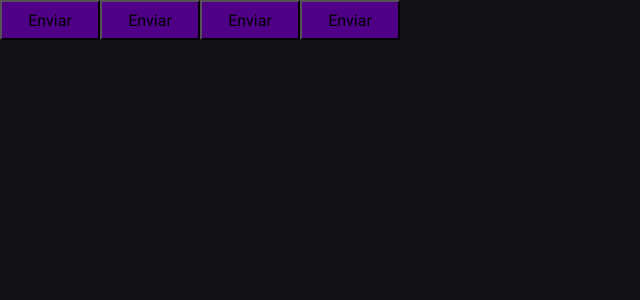
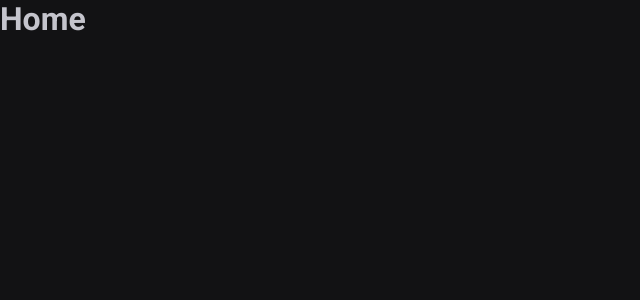
Before and after one commit to draedpunk/ignite-timer, a React (Vite) app: page / in a window 1280 px wide. Shown: the top 300 px of the page, without its empty margins (0-640 px from the left). Built offline with nearby package versions, Linux system fonts and the light colour scheme.

Commit message:
add rotas

```diff
--- a/package.json
+++ b/package.json
@@ -11,7 +11,8 @@
   },
   "dependencies": {
     "react": "^19.1.0",
-    "react-dom": "^19.1.0"
+    "react-dom": "^19.1.0",
+    "react-router-dom": "^7.6.3"
   },
   "devDependencies": {
     "@eslint/js": "^9.30.1",
--- a/src/App.tsx
+++ b/src/App.tsx
@@ -1,17 +1,18 @@
 import { ThemeProvider } from "styled-components";
-import { Button } from "./components/Button";
+import { BrowserRouter } from "react-router-dom";
 import { defaultTheme } from "./styles/themes/default";
 import { GlobalStyle } from "./styles/global";
+import { Router } from "./Router";
 
 export function App() {
   return (
     <ThemeProvider theme={defaultTheme}>
+      <BrowserRouter>
 
-    <Button variant="primary" />
-    <Button variant="secondary" />
-    <Button variant="sucess" />
-    <Button variant="danger" />
 
+        <Router />
+
+      </BrowserRouter>
       <GlobalStyle />
     </ThemeProvider>
   )
--- /dev/null
+++ b/src/Router.tsx
@@ -0,0 +1,15 @@
+import { Routes, Route} from 'react-router-dom';
+import { Home } from './pages/Home';
+import { History } from './pages/History';
+
+export function Router(){
+    return (
+        <Routes>
+
+            <Route path="/" element={<Home />}/>
+            <Route path="/history" element={<History />}/>
+
+        </Routes>
+
+    );
+}
--- a/src/components/Button.styles.ts
+++ /dev/null
@@ -1,26 +0,0 @@
-import styled, { css } from 'styled-components';
-
-export type ButtonVariant = 'primary' | 'secondary' | 'danger' | 'sucess';
-
-interface ButtonContainerProps {
-    variant: ButtonVariant;
-}
-
-const buttonVariants ={
-    primary: 'purple',
-    secondary: 'blue',
-    danger: 'red',
-    sucess: 'green'
-}
-
-export const ButtonContainer = styled.button<ButtonContainerProps>`
-    width: 100px;
-    height: 40px;
-
-    background-color: ${props => props.theme['purple-500']};
-    /* ${props => {
-        return css`background-color: ${buttonVariants[props.variant]}`
-
-
-    }} */
-`
--- a/src/components/Button.tsx
+++ /dev/null
@@ -1,10 +0,0 @@
-import { ButtonContainer, type ButtonVariant } from "./Button.styles";
-
-interface ButtonProps {
-    variant?: ButtonVariant;
-
-}
-
-export function Button({ variant = 'primary'}: ButtonProps){
-    return <ButtonContainer variant={variant}>Enviar</ButtonContainer>
-}
--- /dev/null
+++ b/src/pages/History.tsx
@@ -0,0 +1,3 @@
+export function History(){
+    return <h1>History</h1>
+}
--- /dev/null
+++ b/src/pages/Home.tsx
@@ -0,0 +1,3 @@
+export function Home(){
+    return <h1>Home</h1>
+}
```
Also changed, not shown: 1 other file (tests, documents, lock files or other folders).
